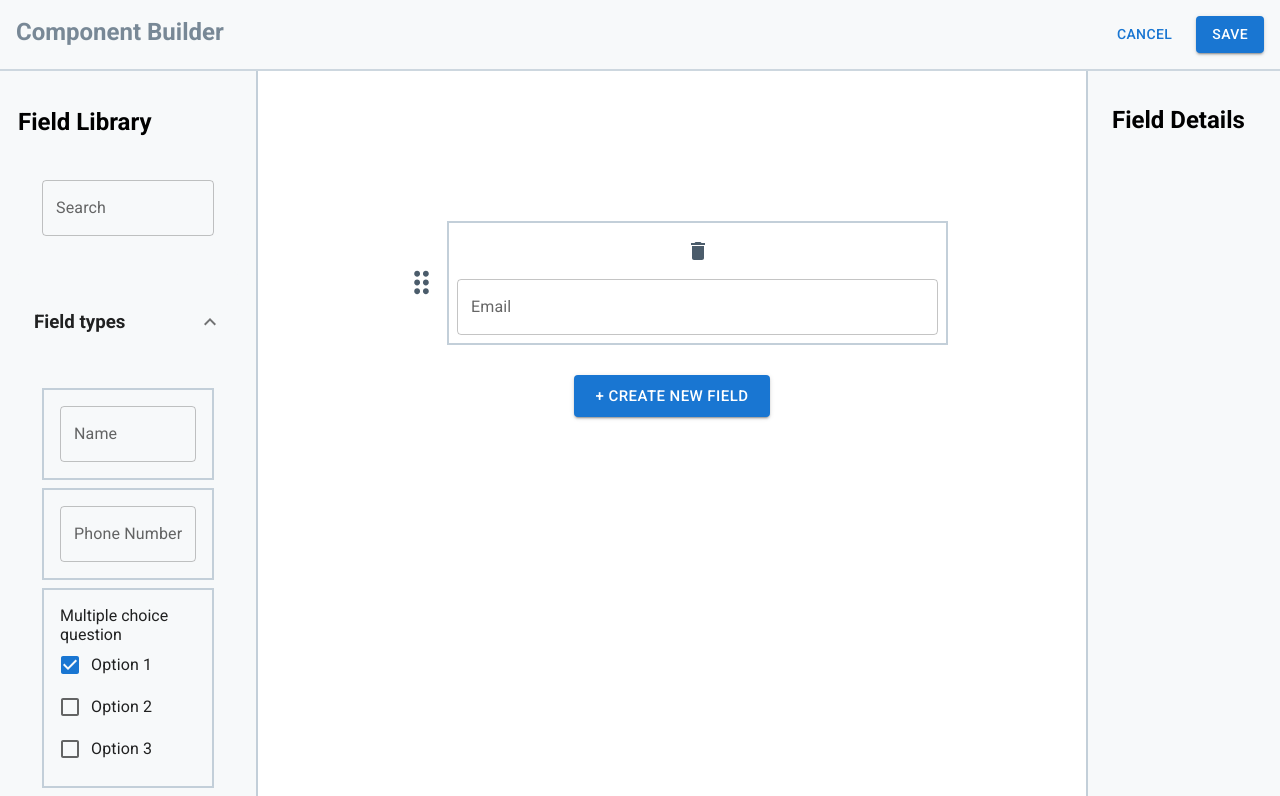
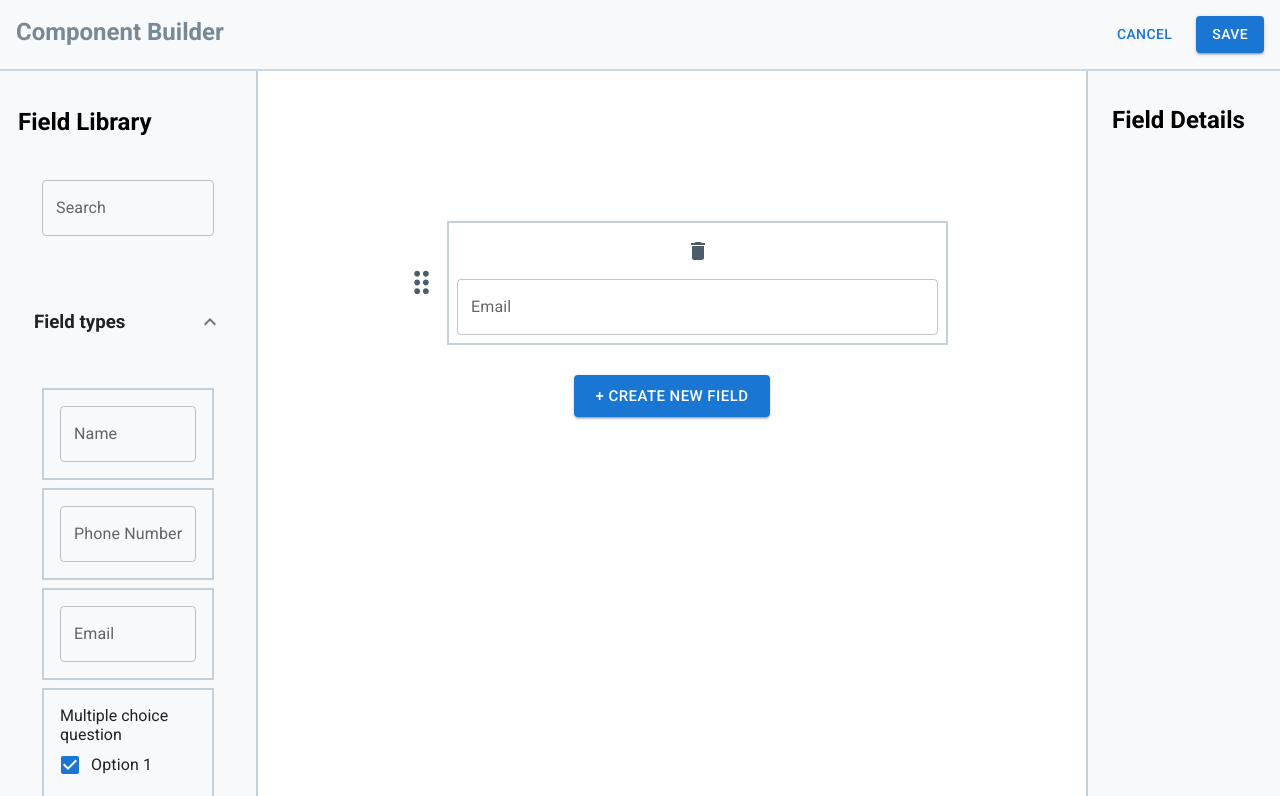
Before and after one commit to osoc22/project-digital-wallet, a React (Create React App) app: page /builder in a window 1280 px wide. Shown: the top 796 px of the page. Built offline with nearby package versions, Linux system fonts and the light colour scheme.

Commit message:
Add field type email

```diff
--- a/src/components/Builder.tsx
+++ b/src/components/Builder.tsx
@@ -14,7 +14,7 @@ export default function Builder() {
   const navigate = useNavigate();
 
   const [component, setComponent] = useState<Partial<Component>>({
-    properties: { email: { type: "email" } },
+    properties: { email: { type: "string", format: "email" } },
   });
   const [selectedField, setSelectedField] = useState<string>();
 
@@ -26,10 +26,17 @@ export default function Builder() {
       type: "integer",
       content: "Phone Number",
     },
+    {
+      id: "email",
+      name: "email",
+      type: "string",
+      format: "email",
+      content: "Email"
+    },
   ]);
 
   const [canvasQuestions, setCanvasQuestions] = useState([
-    { id: "email", name: "email", type: "email", content: "Email" },
+    { id: "email", name: "email", type: "string", format: "email", content: "Email" },
   ]);
 
   const LIBRARY_DROPPABLE = "gallery_droppable";
@@ -223,7 +230,7 @@ export default function Builder() {
                 <>
                   <FieldType
                     updateFieldType={updateFieldType}
-                    type={component.properties[selectedField].type}
+                    field={component.properties[selectedField]}
                   />
                   <div className="builder-helper-footer">
                     <SwitchLabels
--- a/src/components/FieldType.tsx
+++ b/src/components/FieldType.tsx
@@ -9,10 +9,10 @@ import { useCallback } from "react";
 
 export default function BuilderHelperFieldTypes({
   updateFieldType,
-  type,
+  field
 }: {
   updateFieldType: (type: string) => void;
-  type: string;
+  field: {format: string; type: string};
 }) {
   const handleInputChange = useCallback(
     (event: SelectChangeEvent<string>) => {
@@ -24,7 +24,7 @@ export default function BuilderHelperFieldTypes({
   return (
     <FormControl fullWidth>
       <InputLabel>Type</InputLabel>
-      <Select value={type} label="Type" onChange={handleInputChange}>
+      <Select value={field.format ?? field.type} label="Type" onChange={handleInputChange}>
         {dataOptions.map((o, i) => (
           <MenuItem key={i} value={o.value}>
             {o.name}
```
